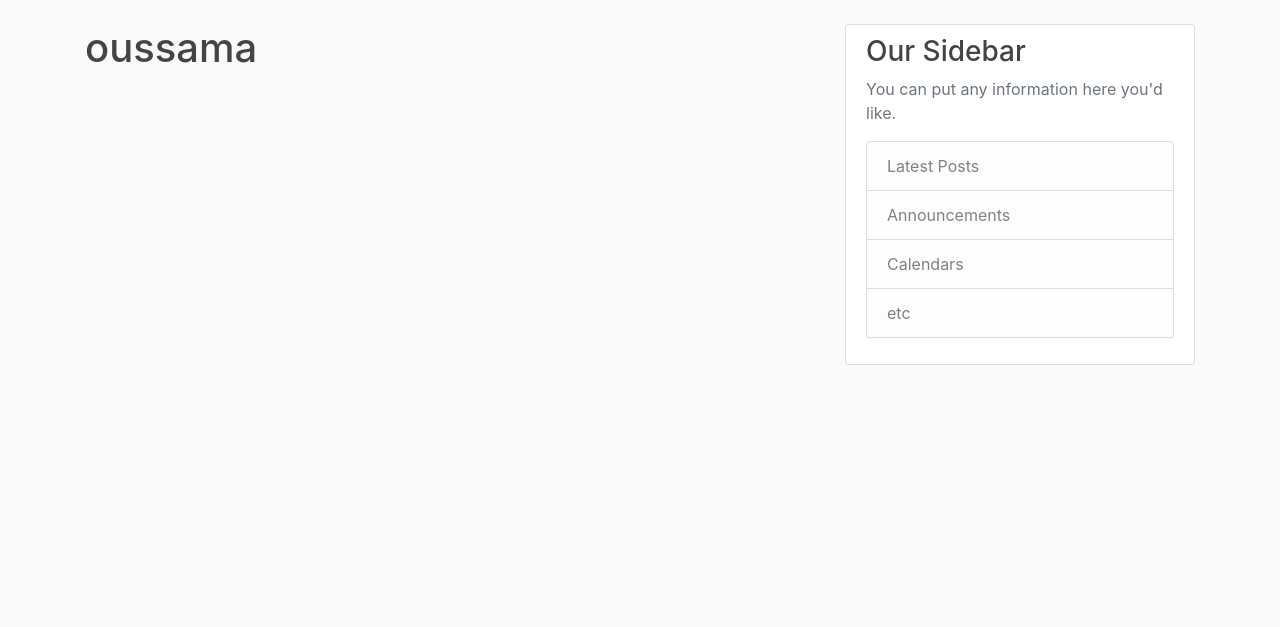
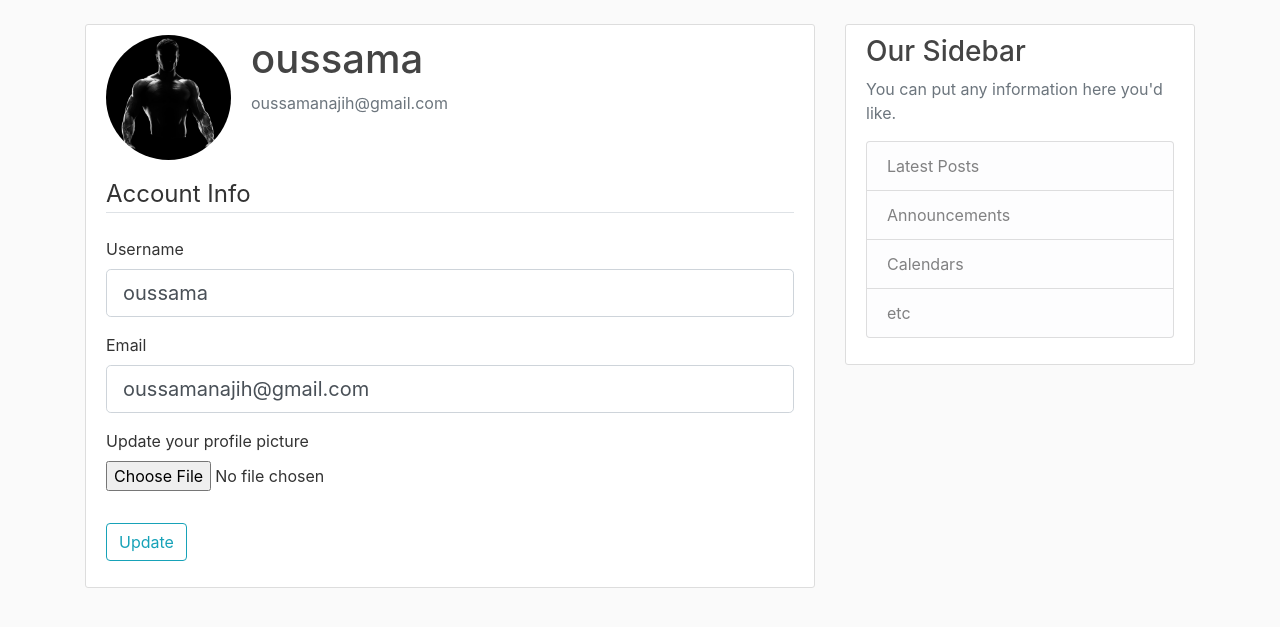
Before and after one commit to oussamaNAJIH/Flask_Blog, a Flask app: page /account in a window 1280 px wide. Shown: the part 56-683 px from the top of the page. Run offline with Flask 3, Linux system fonts and the light colour scheme; a user stored in the database is signed in; some libraries are stand-ins or nearby versions.

Commit message:
User Account and Profile Picture

```diff
--- a/flaskblog/forms.py
+++ b/flaskblog/forms.py
@@ -1,7 +1,9 @@
 from flask_wtf import FlaskForm
+from flask_wtf.file import FileField, file_allowed
 from wtforms import StringField, PasswordField, SubmitField, BooleanField
 from wtforms.validators import DataRequired, Length, Email, EqualTo, ValidationError
 from flaskblog.models import User, Post
+from flask_login import current_user
 
 
 class RegistrationForm(FlaskForm):
@@ -27,3 +29,22 @@ class LoginForm(FlaskForm):
     password = PasswordField('Password', validators=[DataRequired()])
     remember = BooleanField('Remember Me')
     submit = SubmitField('Log In')
+
+
+class UpdateAccountForm(FlaskForm):
+    username = StringField('Username', validators=[DataRequired(), Length(min=2, max=20)])
+    email = StringField('Email', validators=[DataRequired(), Email()])
+    picture = FileField('Update your profile picture', validators=[file_allowed(['jpg', 'png'])])
+    submit = SubmitField('Update')
+
+    def validate_username(self, username_to_check):
+        if current_user.username != username_to_check.data:
+            user = User.query.filter_by(username=username_to_check.data).first()
+            if user:
+                raise ValidationError("That username is taken. Please choose a different one.")
+
+    def validate_email(self, email_to_check):
+        if current_user.email != email_to_check.data:
+            user = User.query.filter_by(email=email_to_check.data).first()
+            if user:
+                raise ValidationError("That email is taken. Please choose a different one.")
--- a/flaskblog/routes.py
+++ b/flaskblog/routes.py
@@ -1,5 +1,8 @@
+import os
+import secrets
+from flask import current_app
 from flask import render_template, url_for, flash, redirect, request
-from flaskblog.forms import RegistrationForm, LoginForm
+from flaskblog.forms import RegistrationForm, LoginForm, UpdateAccountForm
 from flaskblog.models import User, Post
 from flaskblog import app, db, bcrypt
 from flask_login import login_user, current_user, logout_user, login_required
@@ -73,7 +76,34 @@ def logout():
     logout_user()
     return redirect(url_for("home"))
 
-@app.route("/account")
+
+
+def save_pic(form_pic):
+    random_hex = secrets.token_hex(6)
+    _, file_ext = os.path.splitext(form_pic.filename)  # Extract filename from FileStorage object
+    picture_name = random_hex + file_ext
+    picture_path = os.path.join(current_app.root_path, 'static/profile_pics', picture_name)
+    form_pic.save(picture_path)
+
+    return picture_name
+
+
+
+@app.route("/account", methods=["GET", "POST"])
 @login_required
 def account():
-    return render_template("account.html", title="Account")
+    form = UpdateAccountForm()
+    if form.validate_on_submit():
+        if form.picture:
+            picture_file = save_pic(form.picture.data)
+            current_user.image_file = picture_file
+            db.session.commit()
+        current_user.username = form.username.data
+        current_user.email = form.email.data
+        db.session.commit()
+        flash("Your account has been updated", category="success")
+    elif request.method == 'GET':
+        form.username.data = current_user.username
+        form.email.data = current_user.email
+    image_file = url_for("static", filename="profile_pics/" + current_user.image_file)
+    return render_template("account.html", title="Account", image_file=image_file, form=form)
--- a/flaskblog/templates/account.html
+++ b/flaskblog/templates/account.html
@@ -1,4 +1,57 @@
 {% extends "layout.html" %}
 {% block content %}
-    <h1>{{ current_user.username }}</h1>
-{% endblock %}
+    <div class="content-section">
+      <div class="media">
+        <img class="rounded-circle account-img" src="{{ image_file }}">
+        <div class="media-body">
+          <h2 class="account-heading">{{ current_user.username }}</h2>
+          <p class="text-secondary">{{ current_user.email }}</p>
+        </div>
+      </div>
+        <form method="POST" action="" enctype="multipart/form-data">
+            {{ form.hidden_tag() }}
+            <fieldset class="form-group">
+                <legend class="border-bottom mb-4">Account Info</legend>
+                <div class="form-group">
+                    {{ form.username.label(class="form-control-label") }}
+
+                    {% if form.username.errors %}
+                        {{ form.username(class="form-control form-control-lg is-invalid") }}
+                        <div class="invalid-feedback">
+                            {% for error in form.username.errors %}
+                                <span>{{ error }}</span>
+                            {% endfor %}
+                        </div>
+                    {% else %}
+                        {{ form.username(class="form-control form-control-lg") }}
+                    {% endif %}
+                </div>
+                <div class="form-group">
+                    {{ form.email.label(class="form-control-label") }}
+                    {% if form.email.errors %}
+                        {{ form.email(class="form-control form-control-lg is-invalid") }}
+                        <div class="invalid-feedback">
+                            {% for error in form.email.errors %}
+                                <span>{{ error }}</span>
+                            {% endfor %}
+                        </div>
+                    {% else %}
+                        {{ form.email(class="form-control form-control-lg") }}
+                    {% endif %}
+                </div>
+                <div class="form-group">
+                    {{ form.picture.label() }}
+                    {{ form.picture(class="form-control-file") }}
+                    {% if form.picture.errors %}
+                        {% for error in form.picture.errors %}
+                            <span class="text-danger">{{ error }}</span></br>
+                        {% endfor %}
+                    {% endif %}
+                </div>
+            </fieldset>
+            <div class="form-group">
+                {{ form.submit(class="btn btn-outline-info") }}
+            </div>
+        </form>
+    </div>
+{% endblock content %}
```
Also changed, not shown: flaskblog/static/profile_pics/4d4745f4272b.jpg (added), flaskblog/static/profile_pics/default.jpg (added), instance/site.db.
